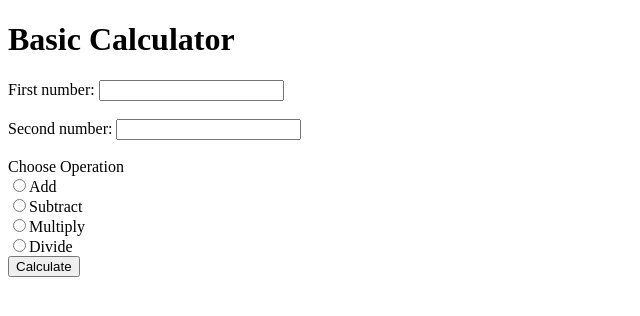
After one commit to Binbawp/Calculator, a PHP site: template template/form.html.php in a window 1280 px wide. The commit adds this page. Shown: the top 316 px of the page, without its empty margins (0-640 px from the left). Run offline with PHP 8.4, Linux system fonts and the light colour scheme; the template is opened without the code that fills it, so the values that code supplies are empty.

Commit message:
Calculator

```diff
--- /dev/null
+++ b/template/form.html.php
@@ -0,0 +1,26 @@
+<!DOCTYPE html>
+<html lang="en">
+<head>
+    <meta charset="UTF-8">
+    <meta name="viewport" content="width=device-width, initial-scale=1.0">
+    <title>Calculator Form</title>
+</head>
+<body>
+    <h1>Basic Calculator</h1>
+    <form action="" method="post">
+        <label for = "val1">First number: </label>
+        <input type = "text" id = "val1" name = "val1"><br><br>
+
+        <label for = "val2">Second number: </label>
+        <input type = "text" id = "val2" name = "val2"><br><br>
+
+        <label>Choose Operation</label><br>
+        <input type="radio" name="calc" value="add">Add<br>
+        <input type="radio" name="calc" value="sub">Subtract<br>
+        <input type="radio" name="calc" value="mul">Multiply<br>
+        <input type="radio" name="calc" value="div">Divide<br>
+
+        <input type="submit" value="Calculate">
+    </form>
+</body>
+</html>
```
Also changed, not shown: index.php (+8 -7 lines), template/error.html.php (added, +13 -0 lines), template/result.html.php (added, +13 -0 lines).
